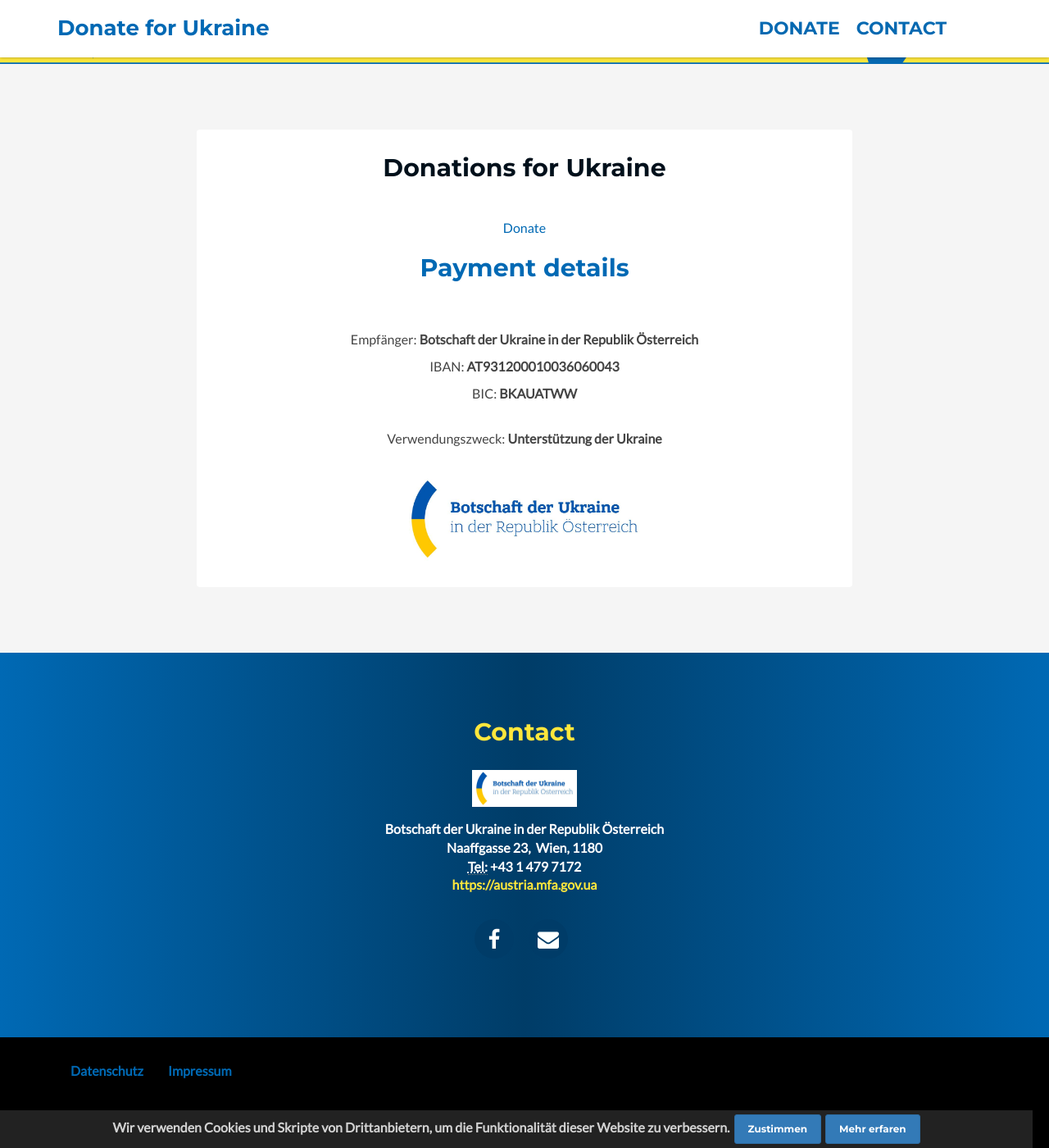
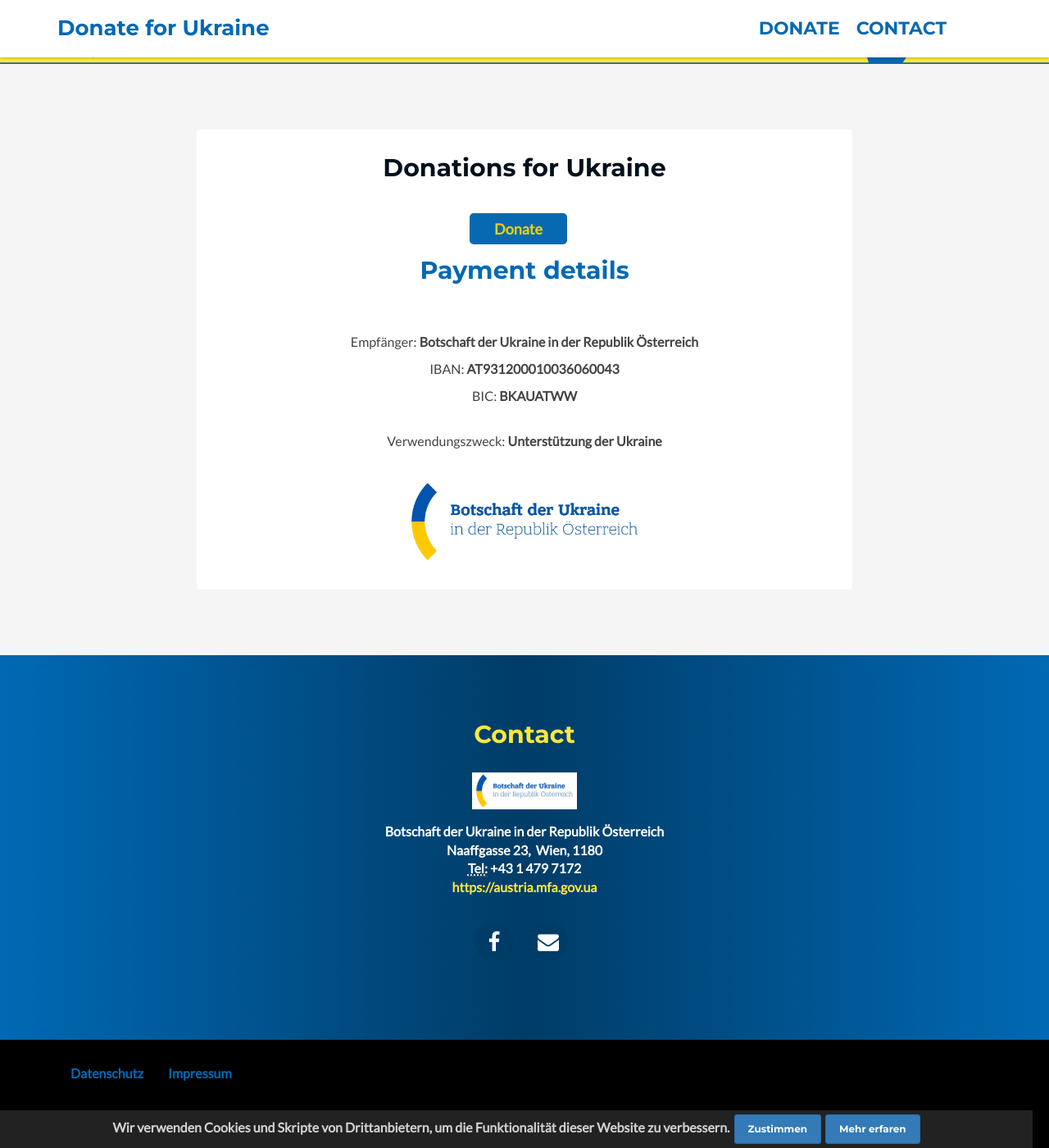
Before and after one commit to ukremb/ukremb, a Jekyll site: the page built from index.html, in a window 1280 px wide and 1400 px high, scrolled down 520 px. Shown: the whole window at 82% size. Built offline with Jekyll 4.4.1, drawn with Linux system fonts in a browser that asks for light colours; nearby versions of some CDN libraries; comment, search, counter and statistics services are not loaded.

Commit message:
Update main.scss

```diff
--- a/assets/css/main.scss
+++ b/assets/css/main.scss
@@ -209,7 +209,16 @@
       background-color: darken($color-2, 15%);
     }
 }
-
+.donate-paypal-button {
+  background: #0669b1;
+	color: #efd100;
+	margin-right: 15px;
+	font-size: 18px;
+	padding: 8px 30px;
+	border-radius: 5px;
+	font-weight: bold;
+	text-decoration: none;
+}
 
 .features .form-inline {
   margin-top: 10px;
```
